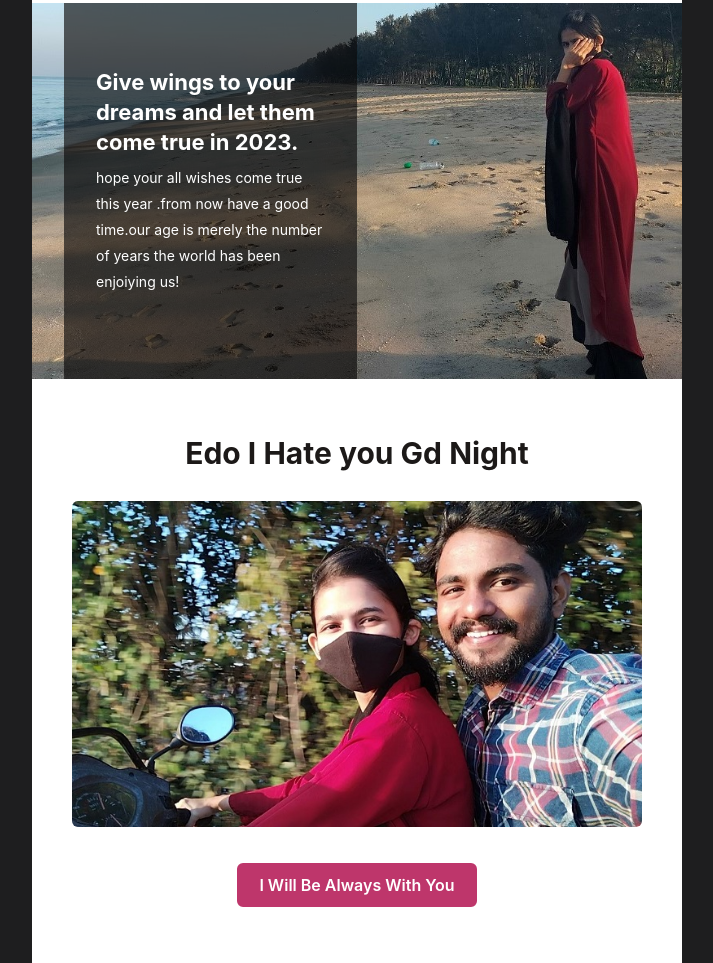
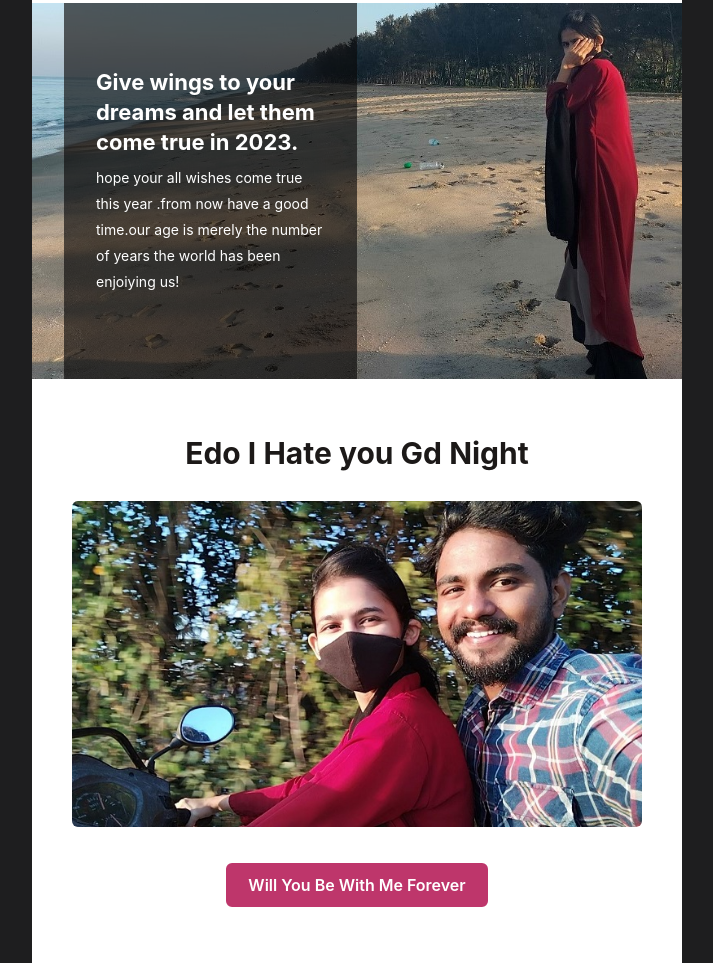
Before and after one commit to riyasmohamad/febina, a plain HTML site: page index.html in a window 1280 px wide. Shown: the part 3135-4098 px from the top of the page, without its empty margins (283-996 px from the left). Drawn offline with Linux system fonts and the light colour scheme.

Commit message:
Update index.html

```diff
--- a/index.html
+++ b/index.html
@@ -1278,7 +1278,7 @@
                                                                     style="display:inline-block;margin-top:20px;">
                                                                     <a href="#" class="read-more btn"
                                                                         style="color:#fff;text-decoration:none;font-weight:600;display:inline-block;padding:10px 20px;font-size: 16px;border-radius:6px;background:#be366b;border:2px solid#be366b;text-transform:capitalize;">
-                                                                        I Will be  Always with you
+                                                                        will you be with me forever
                                                                     </a>
                                                                 </div>
                                                             </td>
```
